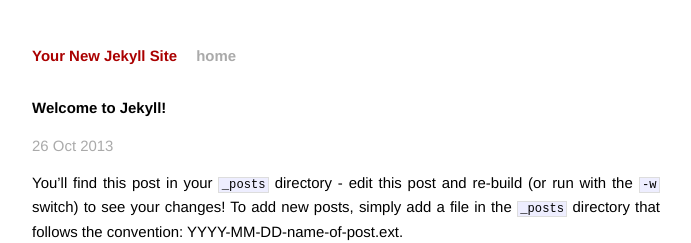
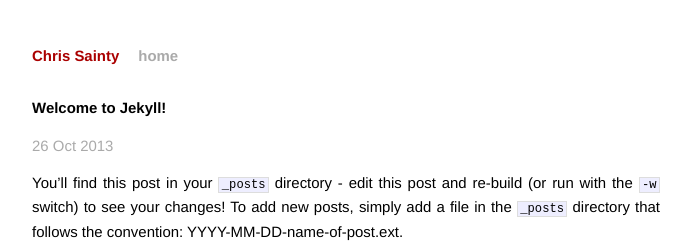
Before and after one commit to csainty/csainty.github.io, a Jekyll site: the page built from _posts/2013-10-26-welcome-to-jekyll.markdown, in a window 1280 px wide. Shown: the top 243 px of the page, without its empty margins (294-985 px from the left). Built offline with Jekyll 4.4.1, drawn with Linux system fonts in a browser that asks for light colours; Markdown is read by kramdown in place of the engine named in the settings.

Commit message:
Change blog title

```diff
--- a/_config.yml
+++ b/_config.yml
@@ -1,3 +1,3 @@
-name: Your New Jekyll Site
+name: Chris Sainty
 markdown: redcarpet
 pygments: true
--- a/index.html
+++ b/index.html
@@ -1,6 +1,6 @@
 ---
 layout: default
-title: Your New Jekyll Site
+title: Chris Sainty
 ---
 
 <div id="home">
```
